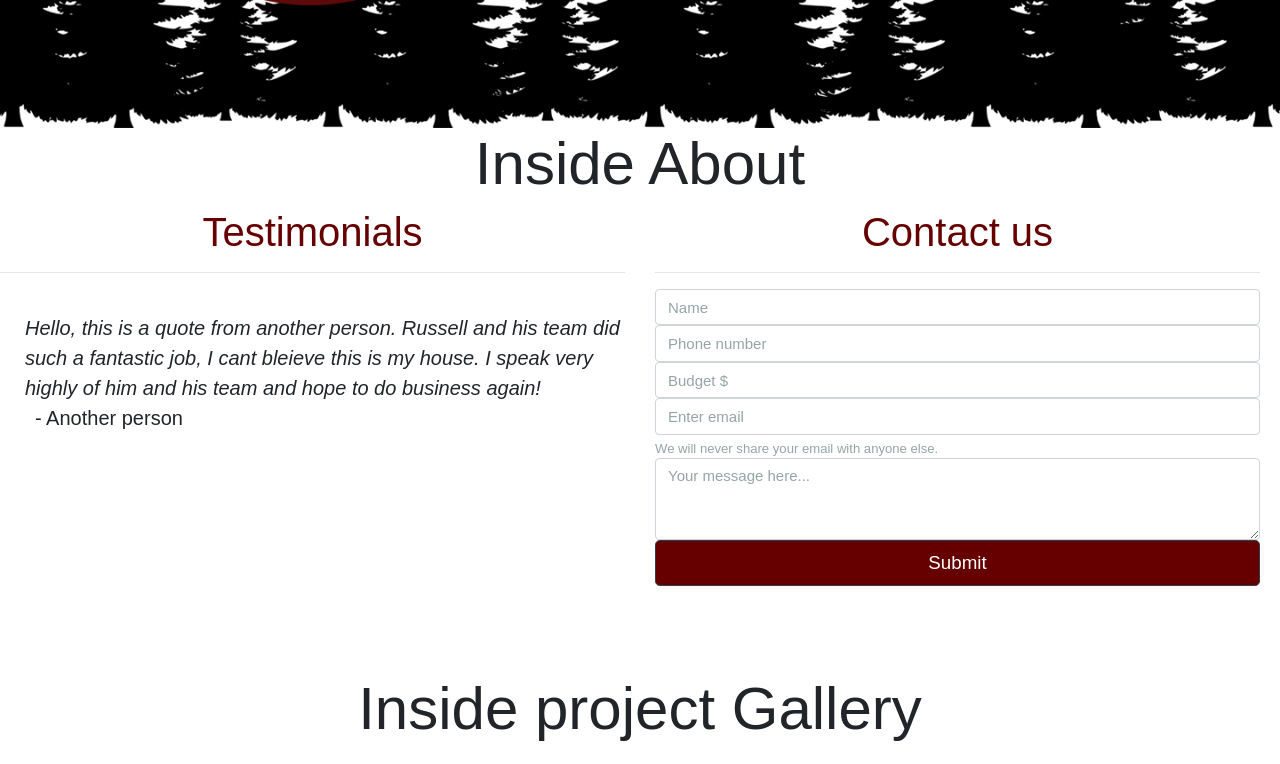
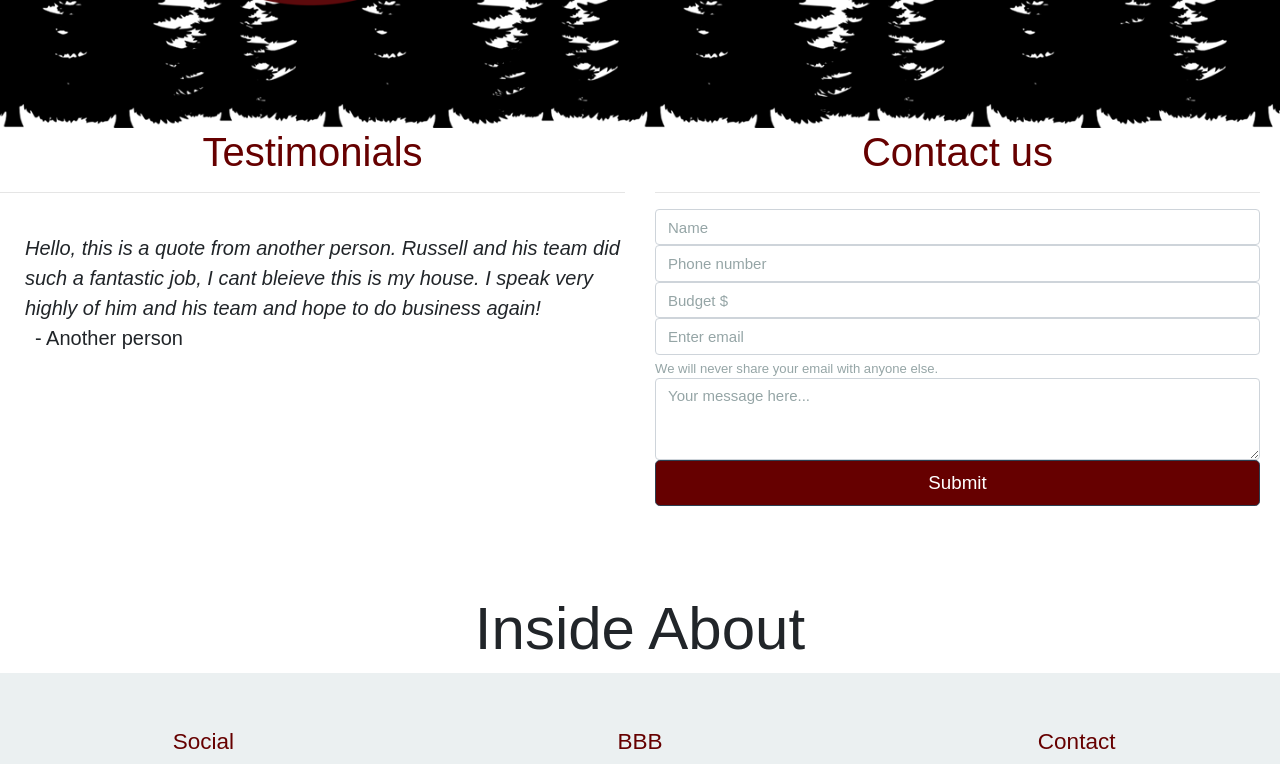
Before and after one commit to ashleynicole472/NWMasonry, a React (Create React App) app in the folder nwmasonry/: page / in a window 1280 px wide. Shown: the part 520-1284 px from the top of the page. Built offline with nearby package versions, Linux system fonts and the light colour scheme.

Commit message:
Added react router, routing pages correctly, begining to start work on about us details

```diff
--- a/nwmasonry/package.json
+++ b/nwmasonry/package.json
@@ -5,6 +5,7 @@
   "dependencies": {
     "react": "^16.4.2",
     "react-dom": "^16.4.2",
+    "react-router-dom": "^4.3.1",
     "react-scripts": "1.1.4"
   },
   "scripts": {
--- a/nwmasonry/src/App.js
+++ b/nwmasonry/src/App.js
@@ -1,4 +1,6 @@
 import React, { Component } from 'react';
+import { BrowserRouter, Route} from 'react-router-dom';
+
 import NavBar from './Components/NavBar/NavBar.js';
 import WelcomeSign from './Components/WelcomeSign/WelcomeSign.js';
 import About from './Components/AboutUs/AboutUs.js';
@@ -6,20 +8,24 @@ import Reviews from './Components/CustomerReviews/Reviews.js';
 import Services from './Components/ConstructionServices/ConstructionServices.js';
 import Gallery from './Components/ProjectGallery/ProjectGallery.js';
 import Footer from './Components/Footer/Footer.js';
+
 import './App.css';
 
 class App extends Component {
   render() {
     return (
-      <div className="App">
-        <NavBar />
-        <WelcomeSign />
-        <About />
-        <Reviews />
-        <Gallery />
-        <Services />
-        <Footer />
-      </div>
+        <BrowserRouter>
+            <div>
+                <NavBar />
+                    <Route path='/' component={WelcomeSign} exact />
+                    <Route path='/' component={Reviews} exact />
+                    <Route path='/' component={About} exact />
+                    <Route path='/AboutUs' component={About} />
+                    <Route path='/ProjectGallery' component={Gallery} exact />
+                    <Route path='/ConstructionServices' component={Services} />
+                <Footer />
+            </div>
+        </BrowserRouter>
     );
   }
 }
```
Also changed, not shown: nwmasonry/src/Components/Home/Home.js (added, +10 -0 lines), 1 other file (tests, documents, lock files or other folders).
